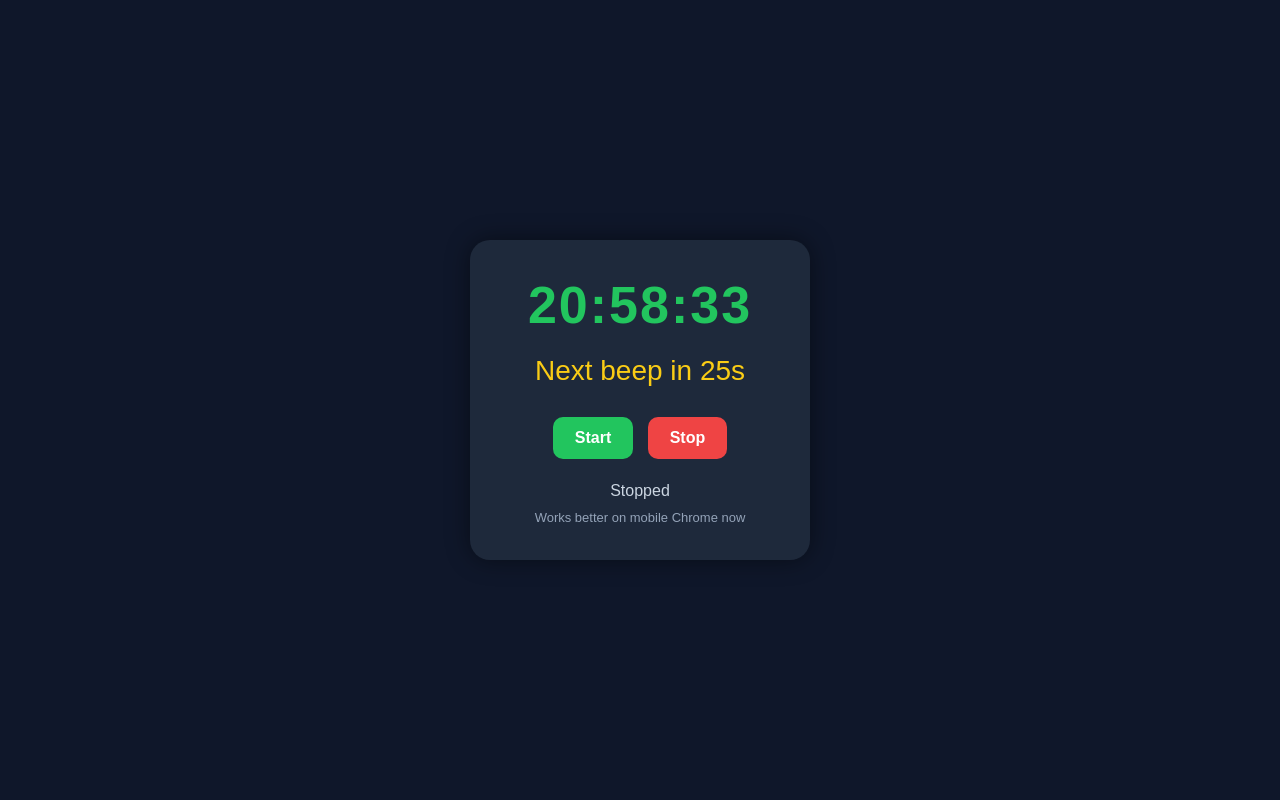
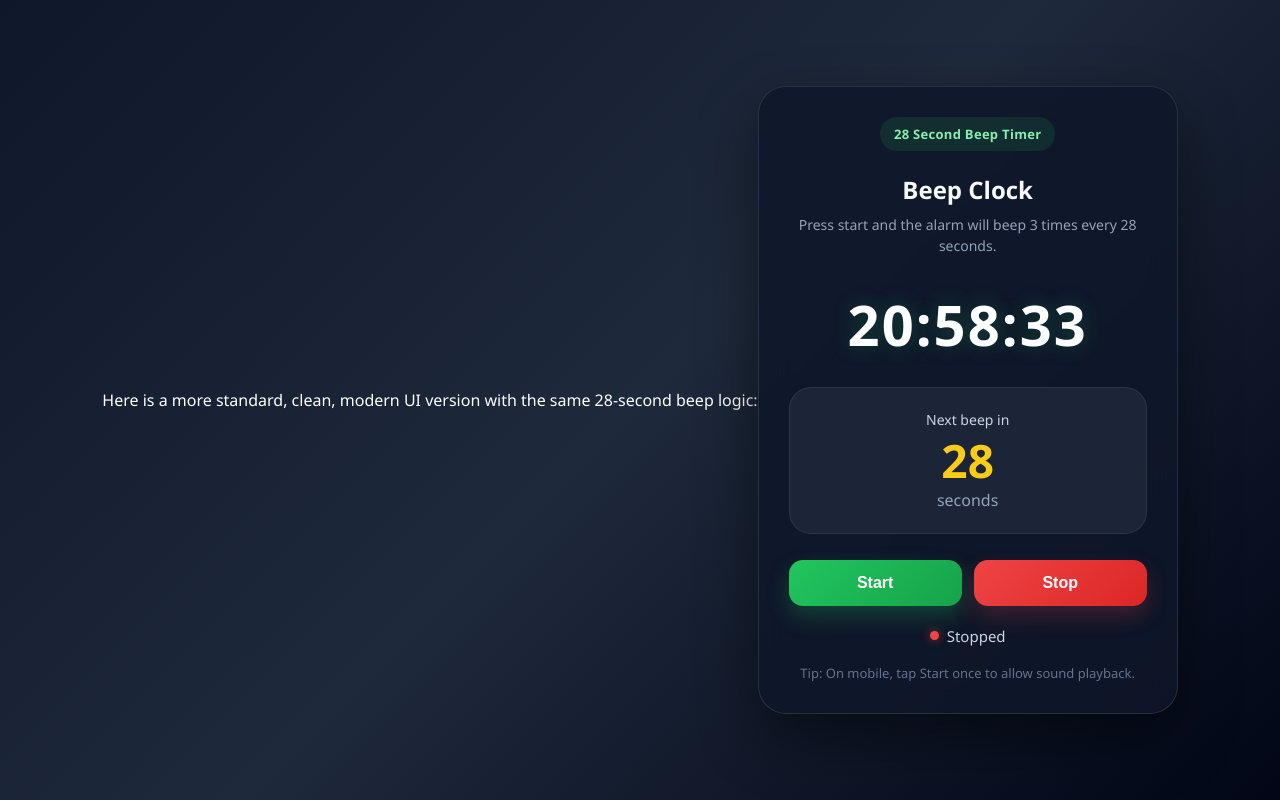
Before and after one commit to anupam101999/Notification, a plain HTML site: page index.html in a window 1280 px wide. Drawn offline with Linux system fonts and the light colour scheme.

Commit message:
Update index.html

```diff
--- a/index.html
+++ b/index.html
@@ -1,132 +1,254 @@
+Here is a more standard, clean, modern UI version with the same 28-second beep logic:
+
 <!DOCTYPE html>
 <html lang="en">
 <head>
   <meta charset="UTF-8" />
   <meta name="viewport" content="width=device-width, initial-scale=1.0"/>
-  <title>25 Second Beep Clock</title>
+  <title>28 Second Beep Clock</title>
 
   <style>
-    *{
-      box-sizing:border-box;
+    * {
+      box-sizing: border-box;
     }
 
     body {
       margin: 0;
-      height: 100vh;
-      background: #0f172a;
+      min-height: 100vh;
+      font-family: "Segoe UI", Arial, sans-serif;
+      background: linear-gradient(135deg, #0f172a, #1e293b, #020617);
+      color: #ffffff;
       display: flex;
       justify-content: center;
       align-items: center;
-      font-family: Arial, sans-serif;
-      color: white;
-      padding: 15px;
+      padding: 20px;
     }
 
-    .clock-box {
+    .app {
+      width: 100%;
+      max-width: 420px;
+    }
+
+    .card {
+      background: rgba(15, 23, 42, 0.85);
+      border: 1px solid rgba(148, 163, 184, 0.18);
+      border-radius: 28px;
+      padding: 30px;
+      box-shadow: 0 25px 60px rgba(0, 0, 0, 0.45);
+      backdrop-filter: blur(16px);
       text-align: center;
-      background: #1e293b;
-      padding: 35px 25px;
-      border-radius: 20px;
-      width: 100%;
-      max-width: 340px;
-      box-shadow: 0 0 25px rgba(0,0,0,0.45);
+    }
+
+    .badge {
+      display: inline-block;
+      padding: 8px 14px;
+      border-radius: 999px;
+      background: rgba(34, 197, 94, 0.12);
+      color: #86efac;
+      font-size: 13px;
+      font-weight: 600;
+      margin-bottom: 22px;
+      letter-spacing: 0.3px;
+    }
+
+    .title {
+      font-size: 24px;
+      font-weight: 700;
+      margin-bottom: 8px;
+      color: #f8fafc;
+    }
+
+    .subtitle {
+      font-size: 14px;
+      color: #94a3b8;
+      margin-bottom: 30px;
+      line-height: 1.5;
     }
 
     .time {
-      font-size: 52px;
-      font-weight: bold;
-      margin-bottom: 20px;
-      color: #22c55e;
+      font-size: 56px;
+      font-weight: 800;
+      color: #ffffff;
       letter-spacing: 2px;
+      margin-bottom: 25px;
+      text-shadow: 0 0 20px rgba(34, 197, 94, 0.25);
     }
 
-    .counter {
-      font-size: 28px;
-      margin-bottom: 25px;
+    .timer-box {
+      background: rgba(30, 41, 59, 0.9);
+      border-radius: 22px;
+      padding: 22px 18px;
+      margin-bottom: 26px;
+      border: 1px solid rgba(148, 163, 184, 0.12);
+    }
+
+    .timer-label {
+      font-size: 14px;
+      color: #cbd5e1;
+      margin-bottom: 8px;
+    }
+
+    .remaining {
+      font-size: 46px;
+      font-weight: 800;
       color: #facc15;
+      line-height: 1;
+    }
+
+    .seconds {
+      font-size: 16px;
+      color: #94a3b8;
+      margin-top: 6px;
+    }
+
+    .buttons {
+      display: flex;
+      gap: 12px;
+      justify-content: center;
+      margin-bottom: 20px;
     }
 
     button {
-      padding: 12px 22px;
+      flex: 1;
+      padding: 14px 18px;
       border: none;
-      border-radius: 10px;
+      border-radius: 14px;
       font-size: 16px;
       cursor: pointer;
-      margin: 5px;
-      font-weight: bold;
-      transition: 0.2s;
+      font-weight: 700;
+      transition: 0.2s ease;
     }
 
-    button:active{
-      transform: scale(0.96);
+    button:hover {
+      transform: translateY(-1px);
+      opacity: 0.95;
+    }
+
+    button:active {
+      transform: scale(0.97);
     }
 
     .start {
-      background: #22c55e;
+      background: linear-gradient(135deg, #22c55e, #16a34a);
       color: white;
+      box-shadow: 0 10px 22px rgba(34, 197, 94, 0.25);
     }
 
     .stop {
-      background: #ef4444;
+      background: linear-gradient(135deg, #ef4444, #dc2626);
       color: white;
+      box-shadow: 0 10px 22px rgba(239, 68, 68, 0.22);
     }
 
-    .status {
-      margin-top: 18px;
+    .status-row {
+      display: flex;
+      justify-content: center;
+      align-items: center;
+      gap: 8px;
       color: #cbd5e1;
-      font-size: 16px;
+      font-size: 15px;
+      margin-top: 6px;
     }
 
-    .note{
-      margin-top:10px;
-      font-size:13px;
-      color:#94a3b8;
+    .dot {
+      width: 9px;
+      height: 9px;
+      border-radius: 50%;
+      background: #ef4444;
+      box-shadow: 0 0 10px rgba(239, 68, 68, 0.6);
+    }
+
+    .dot.running {
+      background: #22c55e;
+      box-shadow: 0 0 12px rgba(34, 197, 94, 0.8);
+    }
+
+    .note {
+      margin-top: 18px;
+      font-size: 13px;
+      color: #64748b;
+      line-height: 1.5;
+    }
+
+    @media (max-width: 420px) {
+      .card {
+        padding: 26px 22px;
+        border-radius: 24px;
+      }
+
+      .time {
+        font-size: 46px;
+      }
+
+      .remaining {
+        font-size: 42px;
+      }
+
+      .buttons {
+        flex-direction: column;
+      }
     }
   </style>
 </head>
+
 <body>
 
-  <div class="clock-box">
+  <main class="app">
+    <section class="card">
 
-    <div class="time" id="clock">00:00:00</div>
+      <div class="badge">28 Second Beep Timer</div>
 
-    <div class="counter">
-      Next beep in <span id="remaining">25</span>s
-    </div>
+      <div class="title">Beep Clock</div>
 
-    <button class="start" onclick="startBeeping()">Start</button>
+      <div class="subtitle">
+        Press start and the alarm will beep 3 times every 28 seconds.
+      </div>
 
-    <button class="stop" onclick="stopBeeping()">Stop</button>
+      <div class="time" id="clock">00:00:00</div>
 
-    <div class="status" id="status">Stopped</div>
+      <div class="timer-box">
+        <div class="timer-label">Next beep in</div>
+        <div class="remaining">
+          <span id="remaining">28</span>
+        </div>
+        <div class="seconds">seconds</div>
+      </div>
 
-    <div class="note">
-      Works better on mobile Chrome now
-    </div>
+      <div class="buttons">
+        <button class="start" onclick="startBeeping()">Start</button>
+        <button class="stop" onclick="stopBeeping()">Stop</button>
+      </div>
 
-  </div>
+      <div class="status-row">
+        <span class="dot" id="statusDot"></span>
+        <span id="status">Stopped</span>
+      </div>
+
+      <div class="note">
+        Tip: On mobile, tap Start once to allow sound playback.
+      </div>
+
+    </section>
+  </main>
 
   <script>
-
     const clockEl = document.getElementById("clock");
     const remainingEl = document.getElementById("remaining");
     const statusEl = document.getElementById("status");
+    const statusDot = document.getElementById("statusDot");
 
     let running = false;
     let interval = null;
     let nextBeep = null;
 
-    // SINGLE AUDIO CONTEXT
     const audioCtx = new (window.AudioContext || window.webkitAudioContext)();
 
-    // LIVE CLOCK
     function updateClock() {
-
       const now = new Date();
 
-      const h = String(now.getHours()).padStart(2, '0');
-      const m = String(now.getMinutes()).padStart(2, '0');
-      const s = String(now.getSeconds()).padStart(2, '0');
+      const h = String(now.getHours()).padStart(2, "0");
+      const m = String(now.getMinutes()).padStart(2, "0");
+      const s = String(now.getSeconds()).padStart(2, "0");
 
       clockEl.innerText = `${h}:${m}:${s}`;
     }
@@ -134,16 +256,12 @@
     setInterval(updateClock, 1000);
     updateClock();
 
-    // 3 BEEPS
     function beep3Times() {
-
-      // resume audio on mobile if suspended
       if (audioCtx.state === "suspended") {
         audioCtx.resume();
       }
 
       for (let i = 0; i < 3; i++) {
-
         const oscillator = audioCtx.createOscillator();
         const gainNode = audioCtx.createGain();
 
@@ -155,67 +273,58 @@
 
         const start = audioCtx.currentTime + (i * 0.35);
 
-        gainNode.gain.setValueAtTime(0.2, start);
+        gainNode.gain.setValueAtTime(0.22, start);
+        gainNode.gain.exponentialRampToValueAtTime(0.01, start + 0.18);
 
         oscillator.start(start);
         oscillator.stop(start + 0.18);
       }
     }
 
-    // START
     function startBeeping() {
-
       if (running) return;
-
-      running = true;
-
-      statusEl.innerText = "Running...";
-
-      nextBeep = Date.now() + 25000;
-
-      interval = setInterval(() => {
-
-        const diff = nextBeep - Date.now();
-
-        const remaining = Math.max(
-          0,
-          Math.ceil(diff / 1000)
-        );
-
-        remainingEl.innerText = remaining;
-
-        // beep exactly every 25 sec
-        if (diff <= 0) {
-
-          beep3Times();
-
-          nextBeep += 25000;
-        }
-
-      }, 200);
-    }
-
-    // STOP
-    function stopBeeping() {
-
-      running = false;
-
-      clearInterval(interval);
-
-      remainingEl.innerText = "25";
-
-      statusEl.innerText = "Stopped";
-    }
-
-    // KEEP AUDIO ACTIVE ON MOBILE
-    document.addEventListener("click", () => {
 
       if (audioCtx.state === "suspended") {
         audioCtx.resume();
       }
 
+      running = true;
+
+      statusEl.innerText = "Running";
+      statusDot.classList.add("running");
+
+      nextBeep = Date.now() + 28000;
+
+      interval = setInterval(() => {
+        const diff = nextBeep - Date.now();
+
+        const remaining = Math.max(0, Math.ceil(diff / 1000));
+
+        remainingEl.innerText = remaining;
+
+        if (diff <= 0) {
+          beep3Times();
+          nextBeep += 28000;
+        }
+      }, 200);
+    }
+
+    function stopBeeping() {
+      running = false;
+
+      clearInterval(interval);
+
+      remainingEl.innerText = "28";
+
+      statusEl.innerText = "Stopped";
+      statusDot.classList.remove("running");
+    }
+
+    document.addEventListener("click", () => {
+      if (audioCtx.state === "suspended") {
+        audioCtx.resume();
+      }
     });
-
   </script>
 
 </body>
```
